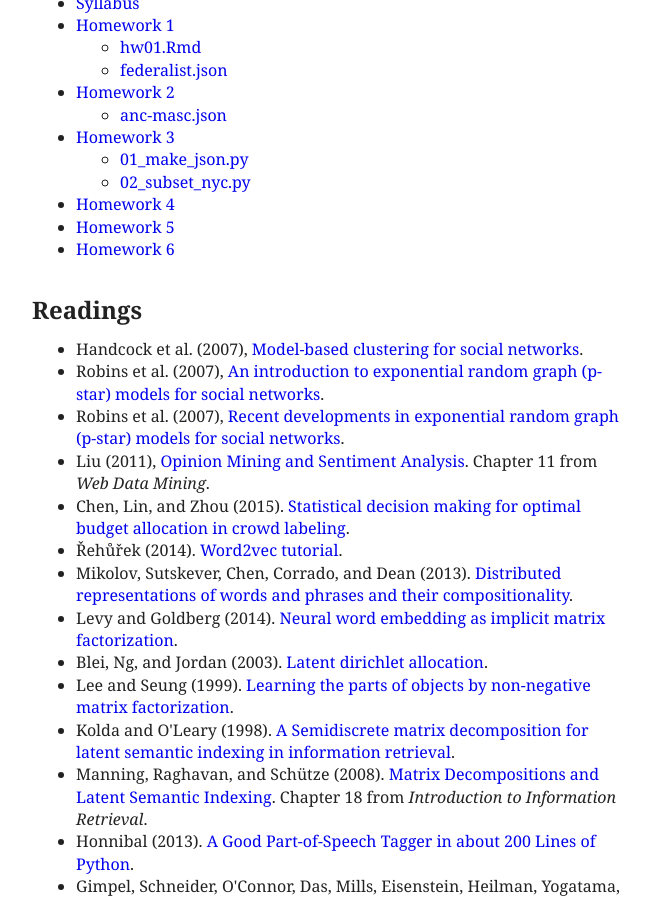
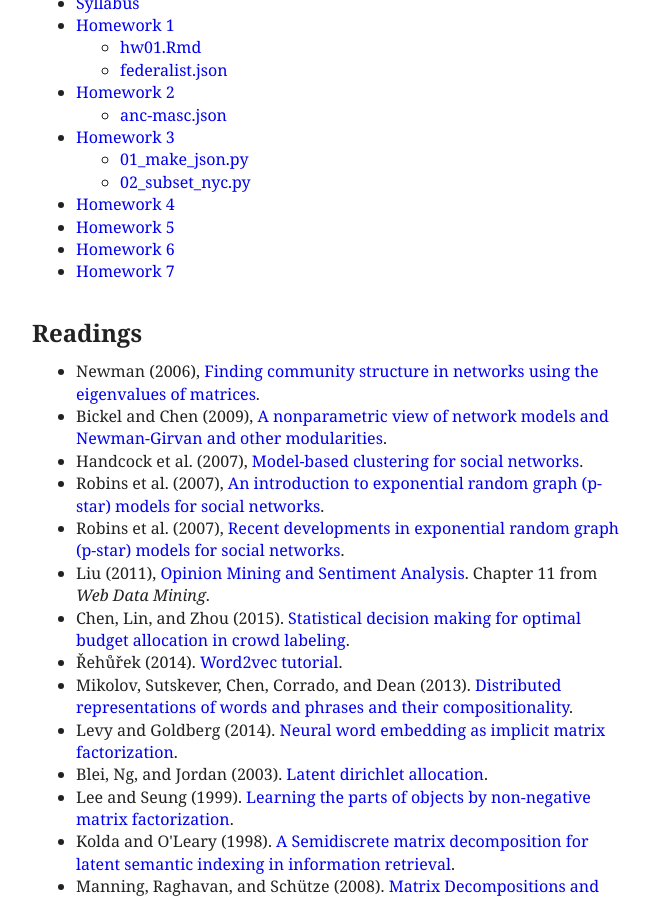
Before and after one commit to patperry/patperry.github.com, a Jekyll site: the page built from course/ssd/index.html, in a window 1280 px wide and 900 px high, scrolled down 643 px. Shown: the whole window, without its empty margins (308-959 px from the left). Built offline with Jekyll 4.4.1, drawn with Linux system fonts in a browser that asks for light colours.

Commit message:
add readings, hw

```diff
--- a/course/ssd/index.html
+++ b/course/ssd/index.html
@@ -72,6 +72,7 @@
   <li><a href="hw/hw04.pdf">Homework 4</a>
   <li><a href="hw/hw05.pdf">Homework 5</a>
   <li><a href="hw/hw06.pdf">Homework 6</a>
+  <li><a href="hw/hw07.pdf">Homework 7</a>
 </ul>
 
 <!--
@@ -89,7 +90,7 @@
 <h2>Readings</h2>
 <ul>
 <!--
-  <li> Perry and Wolfe (2013), <a href="Perr13.pdf">Point process modelling
+  <li>Perry and Wolfe (2013), <a href="Perr13.pdf">Point process modelling
       for directed interaction networks</a>.
   <li>Shalizi and Thomas (2011), <a href="Shal11.pdf">Homophily and contagion
       are generically confounded in observational social network studies</a>.
@@ -103,10 +104,12 @@
       actor-based models for network dynamics</a>.
   <li>Mercken at al. (2010), <a href="Merc10.pdf">Dynamics of adolescent
       friendship networks and smoking behavior</a>.
+-->
   <li>Newman (2006), <a href="Newm06.pdf">Finding community structure in
       networks using the eigenvalues of matrices</a>.
   <li>Bickel and Chen (2009), <a href="Bick09.pdf">A nonparametric view of
       network models and Newman-Girvan and other modularities</a>.
+<!--
   <li>Currarini et al. (2009), <a href="Curr09.pdf">Identifying the roles of
       race-based choice and chance in high school friendship network
       formation</a>.
```
Also changed, not shown: 1 other file.
